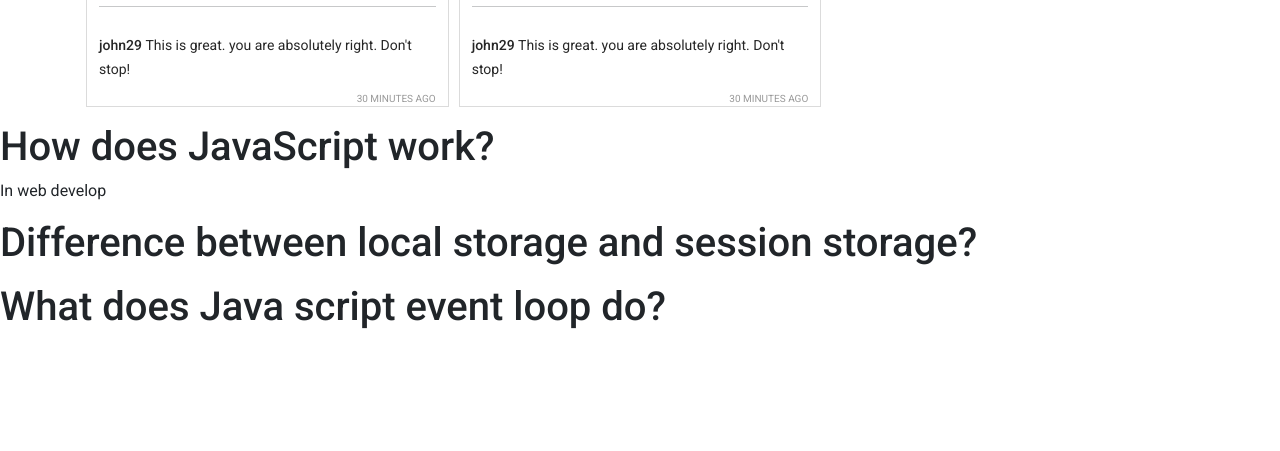
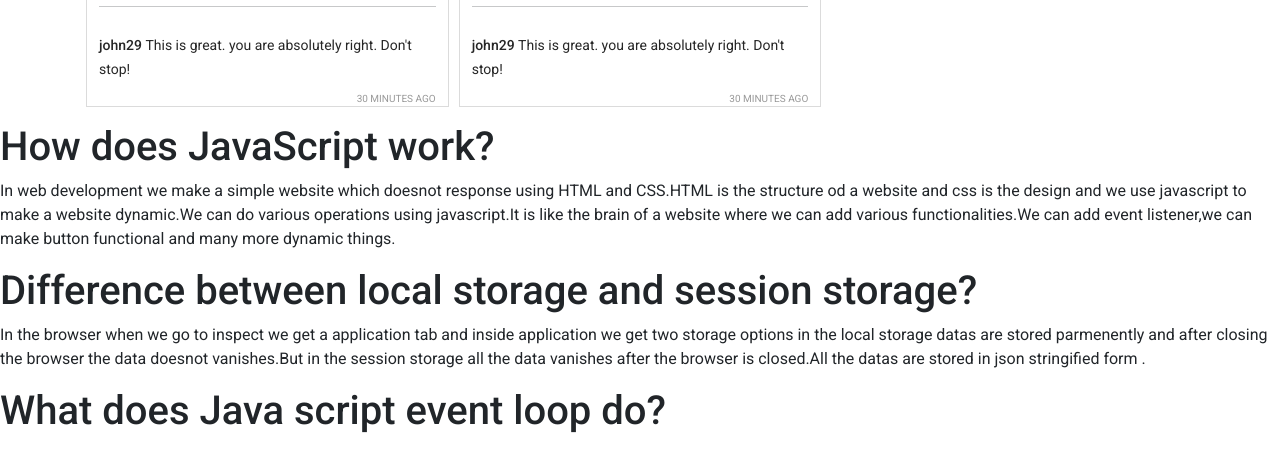
Before and after one commit to nabanichowdhury/insta-sohor, a plain HTML site: page index.html in a window 1280 px wide. Shown: the part 1425-1876 px from the top of the page. Before the commit the page ends 1772 px from the top, so only its background shows below. Drawn offline with nearby package versions, Linux system fonts and the light colour scheme.

Commit message:
fourth-commit

```diff
--- a/index.html
+++ b/index.html
@@ -79,9 +79,9 @@
         </main>
         <section>
             <h1>How does JavaScript work?</h1>
-            <p> In web develop</p>
+            <p> In web development  we make a simple website which doesnot response using HTML and CSS.HTML is the structure od a website and css is the design and we use javascript to make a website dynamic.We can do various operations using javascript.It is like the brain of a website where we can add various functionalities.We can add event listener,we can make button functional and many more dynamic things.</p>
             <h1>Difference between local storage and session storage?</h1>
-            <p></p>
+            <p>In the browser when we go to inspect we get a application tab and inside application we get two storage options in the local storage datas are stored parmenently and after closing the browser the data doesnot vanishes.But in the session storage all the data vanishes after the browser is closed.All the datas are stored in json stringified form .</p>
             <h1>What does Java script event loop do?</h1>
             <p></p>
         </section>
```
